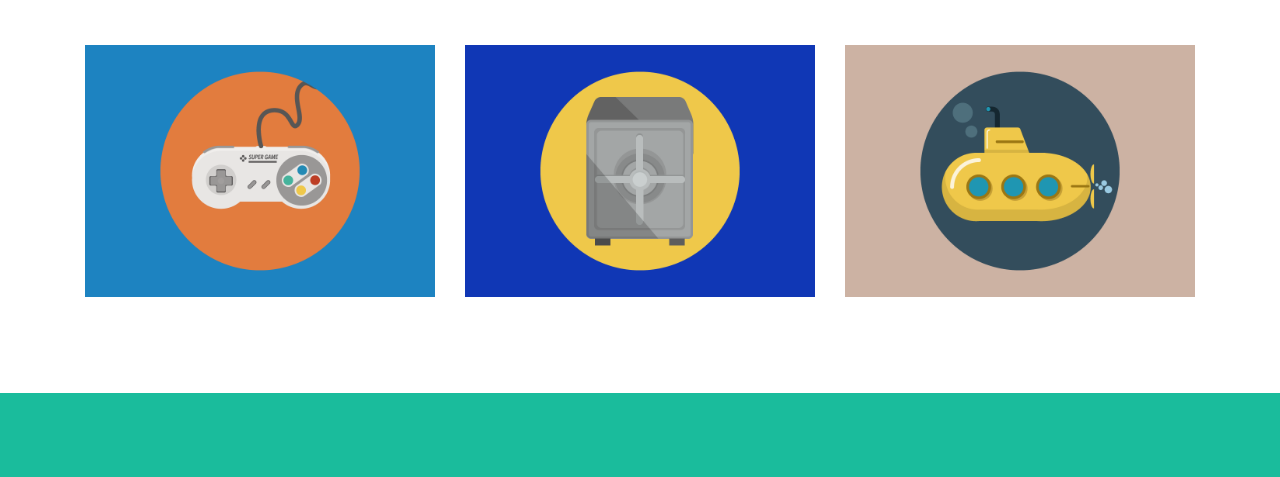
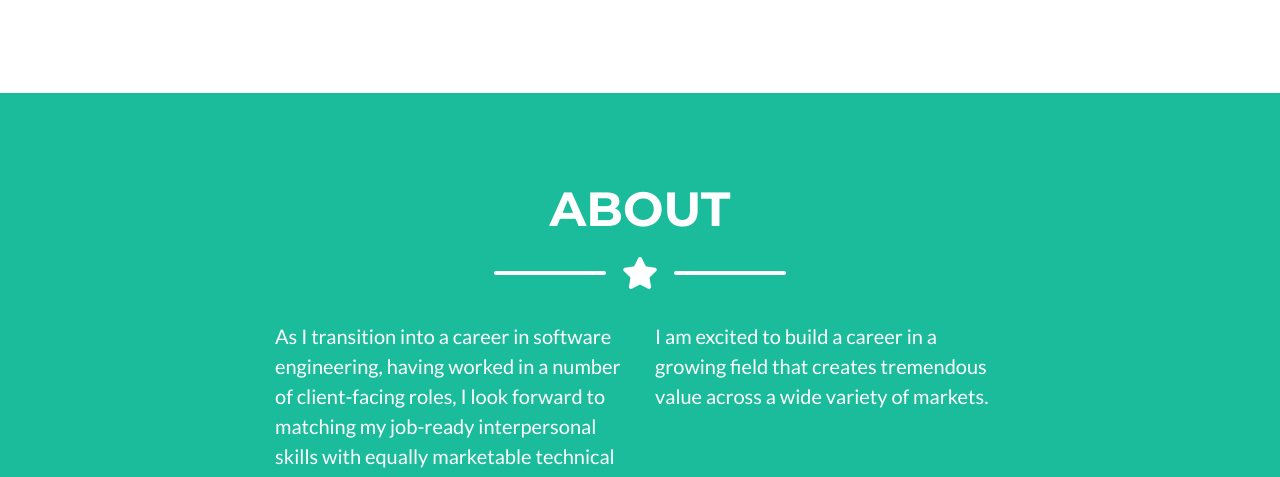
Before and after one commit to tylerr36/tylerr36.github.io, a website with bundled scripts: page index.html in a window 1280 px wide. Shown: the part 1969-2446 px from the top of the page. Built offline with nearby package versions, Linux system fonts and the light colour scheme.

Commit message:
Temporarily commented out most of skills section

```diff
--- a/index.html
+++ b/index.html
@@ -212,7 +212,7 @@
         </div>
 
         <!-- Portfolio Item 3 -->
-        <div class="col-md-6 col-lg-4">
+        <!-- <div class="col-md-6 col-lg-4">
           <div class="portfolio-item mx-auto" data-toggle="modal" data-target="#portfolioModal3">
             <div class="portfolio-item-caption d-flex align-items-center justify-content-center h-100 w-100">
               <div class="portfolio-item-caption-content text-center text-white">
@@ -221,10 +221,10 @@
             </div>
             <img class="img-fluid" src="img/portfolio/circus.png" alt="">
           </div>
-        </div>
+        </div> -->
 
         <!-- Portfolio Item 4 -->
-        <div class="col-md-6 col-lg-4">
+        <!-- <div class="col-md-6 col-lg-4">
           <div class="portfolio-item mx-auto" data-toggle="modal" data-target="#portfolioModal4">
             <div class="portfolio-item-caption d-flex align-items-center justify-content-center h-100 w-100">
               <div class="portfolio-item-caption-content text-center text-white">
@@ -233,10 +233,10 @@
             </div>
             <img class="img-fluid" src="img/portfolio/game.png" alt="">
           </div>
-        </div>
+        </div> -->
 
         <!-- Portfolio Item 5 -->
-        <div class="col-md-6 col-lg-4">
+        <!-- <div class="col-md-6 col-lg-4">
           <div class="portfolio-item mx-auto" data-toggle="modal" data-target="#portfolioModal5">
             <div class="portfolio-item-caption d-flex align-items-center justify-content-center h-100 w-100">
               <div class="portfolio-item-caption-content text-center text-white">
@@ -245,19 +245,19 @@
             </div>
             <img class="img-fluid" src="img/portfolio/safe.png" alt="">
           </div>
-        </div>
+        </div> -->
 
         <!-- Portfolio Item 6 -->
-        <div class="col-md-6 col-lg-4">
+        <!-- <div class="col-md-6 col-lg-4">
           <div class="portfolio-item mx-auto" data-toggle="modal" data-target="#portfolioModal6">
             <div class="portfolio-item-caption d-flex align-items-center justify-content-center h-100 w-100">
               <div class="portfolio-item-caption-content text-center text-white">
                 <i class="fas fa-plus fa-3x"></i>
               </div>
             </div>
-            <img class="img-fluid" src="img/portfolio/submarine.png" alt="">
-          </div>
-        </div>
+            <img class="img-fluid" src="img/portfolio/submarine.png" alt=""> -->
+          <!-- </div>
+        </div> -->
 
       </div>
       <!-- /.row -->
```
